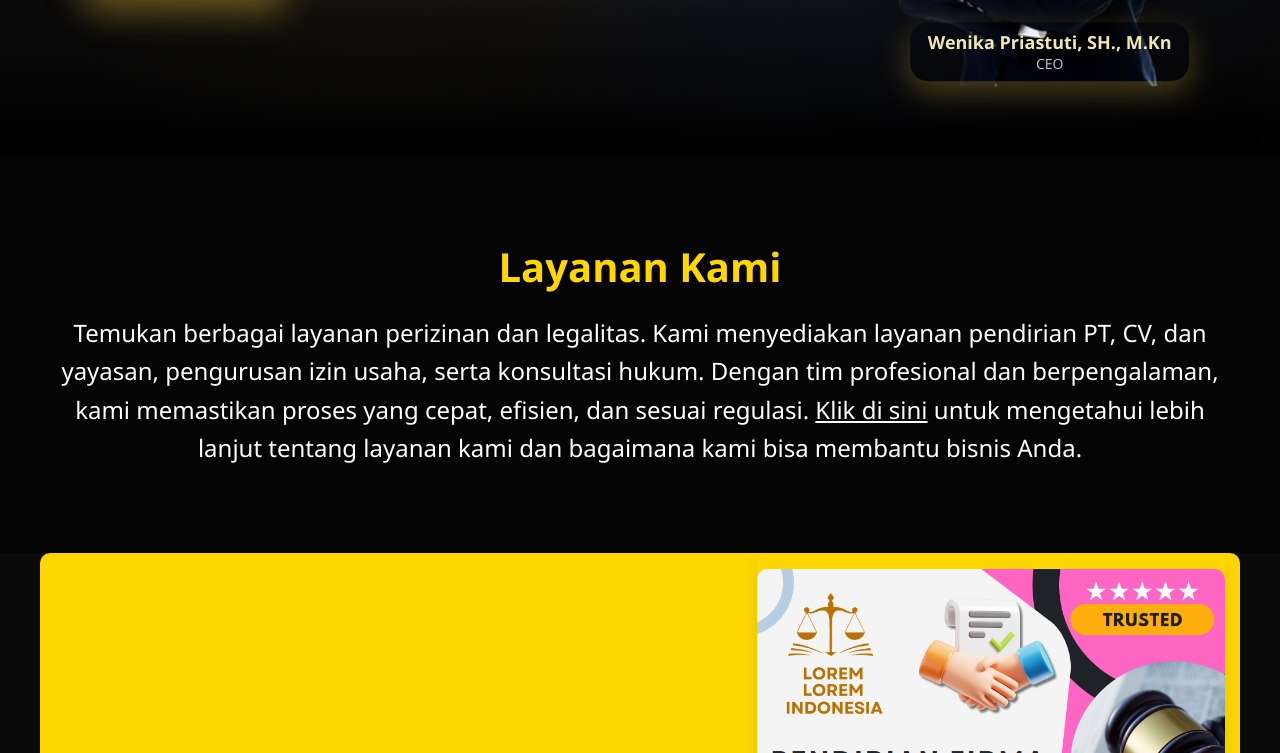
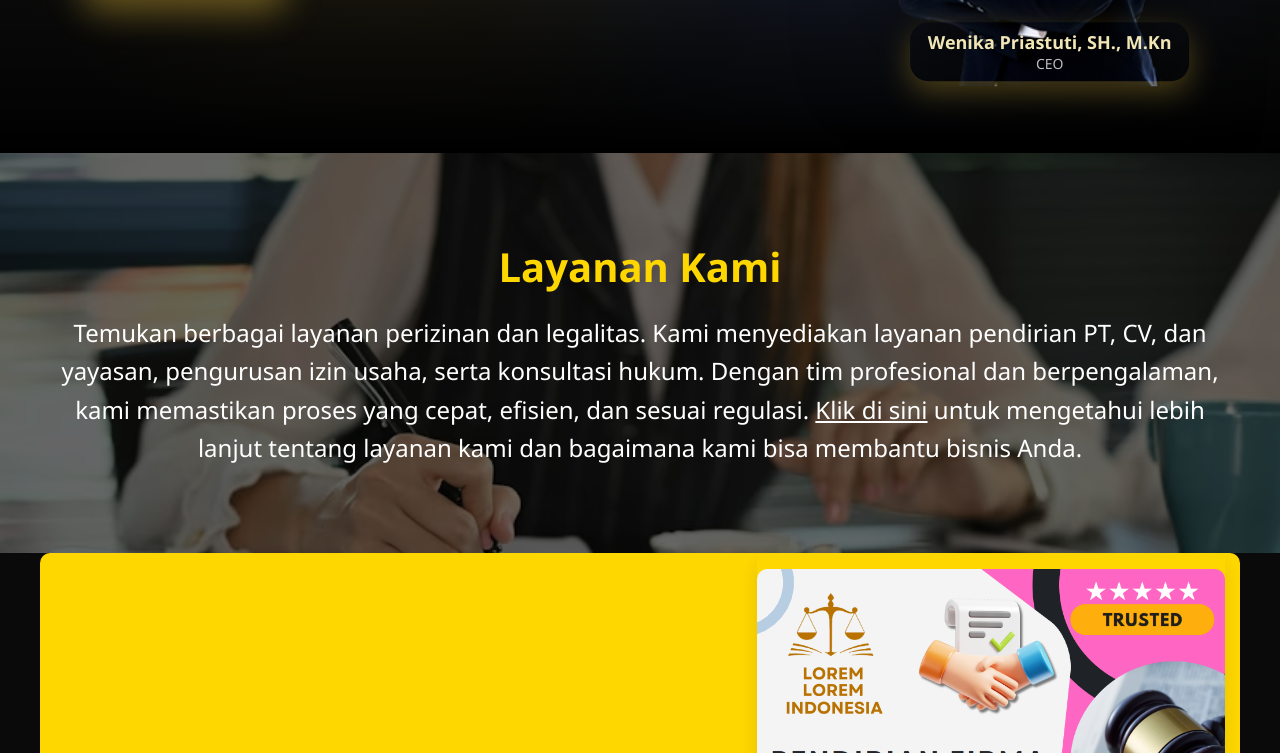
Before and after one commit to greentetembatu/notaris-wenika-official, a plain HTML site: page index.html in a window 1280 px wide. Shown: the part 547-1300 px from the top of the page. Drawn offline with Linux system fonts and the light colour scheme; the site is published under a folder, as on GitHub Pages, so addresses that start at the root find nothing.

Commit message:
Update base.css

```diff
--- a/css/base.css
+++ b/css/base.css
@@ -726,7 +726,7 @@ li {
   color: white;
 
   /* Pengaturan Gambar */
-  background-image: url("/assets/women-signature.png");
+  background-image: url("../assets/women-signature.png");
   background-size: cover;
   background-position: center;
 
```
